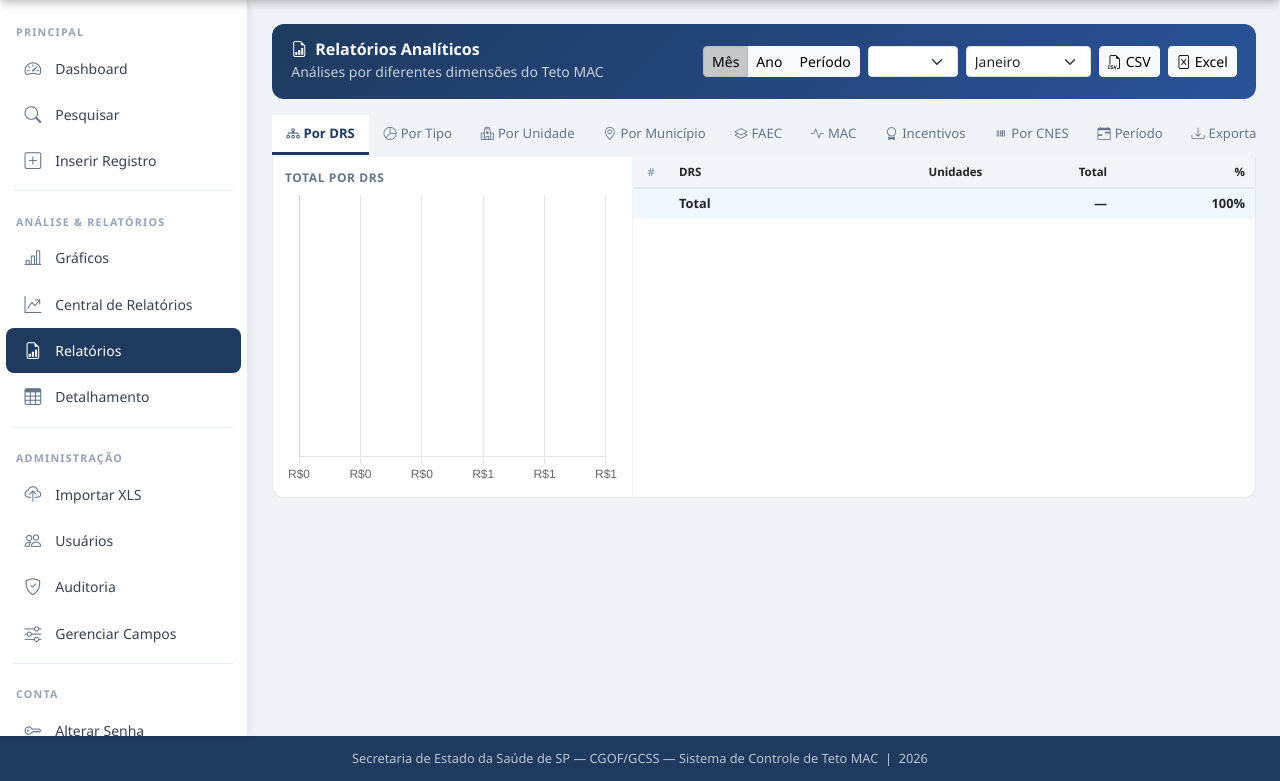
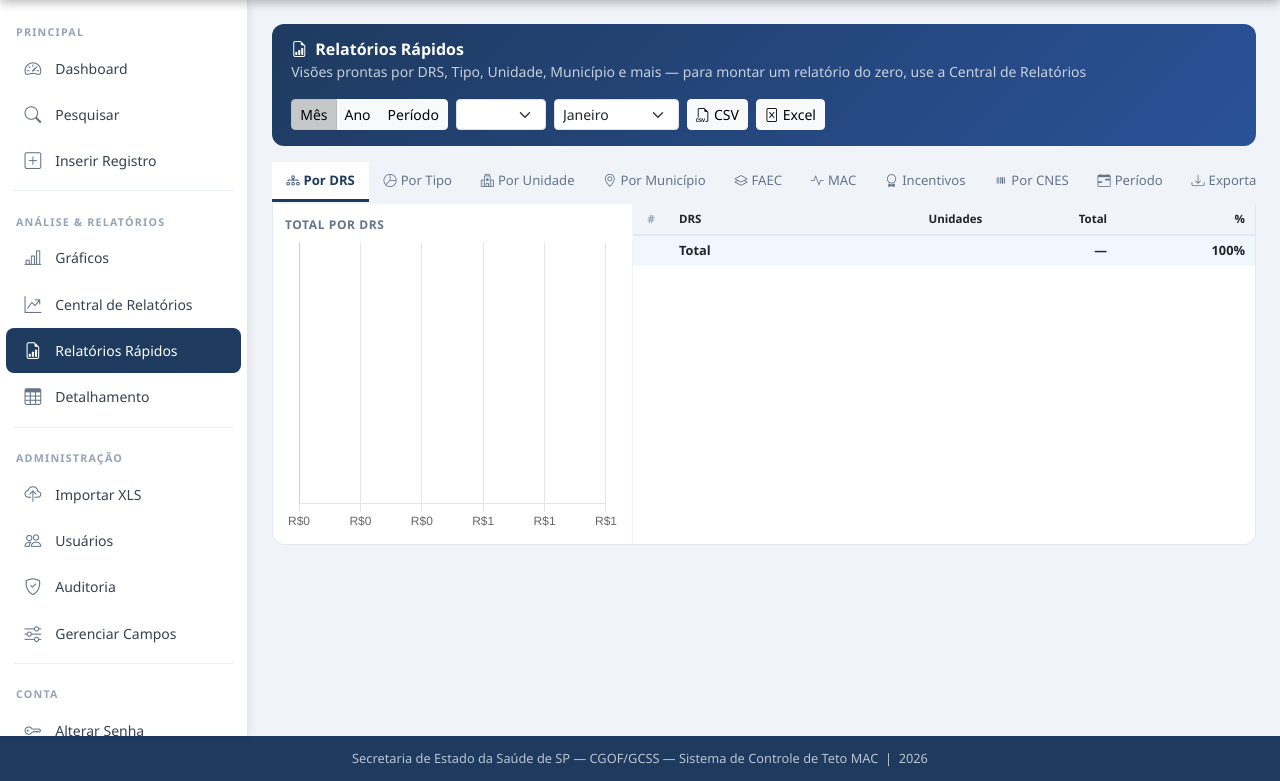
Before and after one commit to cgof01/controleTetoMAC, a Flask app: page /relatorios in a window 1280 px wide. Shown: the part 64-845 px from the top of the page. Run offline with Flask 3, Linux system fonts and the light colour scheme; the visitor is signed in with stand-in values (Sample User, id 1); data that the repository does not hold is empty; some libraries are stand-ins or nearby versions.

Commit message:
fix: corrige espaco vazio na tela errada e desambigua nomes dos 2 relatorios
O grafico ocioso era na aba Incentivos de templates/relatorios.html (a tela
de visoes prontas por DRS/Tipo/Unidade/etc.), nao na Central de Relatorios
-- reverte a mudanca anterior em central_analitica.html e remove o grafico
da aba Incentivos em relatorios.html, deixando a tabela ocupar a largura
toda.

Renomeia as duas telas pra parar de confundir: "Central de Relatorios"
(construtor livre de dimensoes/metricas) e "Relatorios Rapidos" (abas
prontas + atalhos pra CNES/Periodo/Exportar), no menu lateral e nos
cabecalhos de cada uma.

Co-Authored-By: Claude Sonnet 5 <noreply@anthropic.com>

```diff
--- a/templates/base.html
+++ b/templates/base.html
@@ -237,8 +237,8 @@
           <i class="bi bi-graph-up-arrow"></i><span class="nav-label">Central de Relatórios</span>
         </a>
         <a class="nav-link {{ 'active' if request.endpoint == 'relatorios' }}"
-           href="{{ url_for('relatorios') }}" data-tip="Relatórios">
-          <i class="bi bi-file-earmark-bar-graph"></i><span class="nav-label">Relatórios</span>
+           href="{{ url_for('relatorios') }}" data-tip="Relatórios Rápidos">
+          <i class="bi bi-file-earmark-bar-graph"></i><span class="nav-label">Relatórios Rápidos</span>
         </a>
         <a class="nav-link {{ 'active' if request.endpoint == 'detalhamento' }}"
            href="{{ url_for('detalhamento') }}" data-tip="Detalhamento">
--- a/templates/relatorios.html
+++ b/templates/relatorios.html
@@ -1,5 +1,5 @@
 {% extends "base.html" %}
-{% block title %}Relatórios — Teto MAC{% endblock %}
+{% block title %}Relatórios Rápidos — Teto MAC{% endblock %}
 
 {% block extra_css %}
 <style>
@@ -74,8 +74,8 @@
 <!-- Header -->
 <div class="rel-header">
   <div>
-    <h5><i class="bi bi-file-earmark-bar-graph me-2"></i>Relatórios Analíticos</h5>
-    <small style="opacity:.75">Análises por diferentes dimensões do Teto MAC</small>
+    <h5><i class="bi bi-file-earmark-bar-graph me-2"></i>Relatórios Rápidos</h5>
+    <small style="opacity:.75">Visões prontas por DRS, Tipo, Unidade, Município e mais — para montar um relatório do zero, use a Central de Relatórios</small>
   </div>
   <div class="d-flex gap-2 align-items-center flex-wrap">
     <div class="btn-group btn-group-sm" role="group" id="modoRelatorio">
@@ -201,14 +201,8 @@
 
   <!-- ── INCENTIVOS ───────────────────────────────── -->
   <div class="tab-pane fade" id="tInc">
-    <div class="rel-split">
-      <div class="chart-col" style="max-width:480px">
-        <div class="ch-title">Incentivos — Total por Componente</div>
-        <div style="flex:1;position:relative"><canvas id="chInc"></canvas></div>
-      </div>
-      <div class="table-col">
-        <div id="tbInc"><div class="rel-loading"><div class="spinner-border spinner-border-sm"></div> Carregando…</div></div>
-      </div>
+    <div class="table-col" style="max-height:65vh">
+      <div id="tbInc"><div class="rel-loading"><div class="spinner-border spinner-border-sm"></div> Carregando…</div></div>
     </div>
   </div>
 
@@ -551,8 +545,6 @@ async function loadInc() {
   html+=`<tr class="tot"><td></td><td>Total</td><td class="num">${moedaFull(total)}</td><td class="num">100%</td></tr>`;
   html+='</tbody></table>';
   document.getElementById('tbInc').innerHTML=html;
-  mk('chInc',{type:'bar',data:{labels:sorted.map(d=>d.label),datasets:[{label:'Total',data:sorted.map(d=>d.total||0),backgroundColor:CORES.map(c=>c+'cc'),borderColor:CORES,borderWidth:1.5,borderRadius:4}]},
-    options:{indexAxis:'y',responsive:true,maintainAspectRatio:false,plugins:{legend:{display:false},tooltip:{callbacks:{label:c=>moedaFull(c.raw)}}},scales:{x:{ticks:{callback:moedaK}},y:{ticks:{font:{size:10}},grid:{display:false}}}}});
 }
 
 // ── CSV Export ────────────────────────────────────────────────────────────────
```
Also changed, not shown: templates/central_analitica.html (+4 -13 lines).
